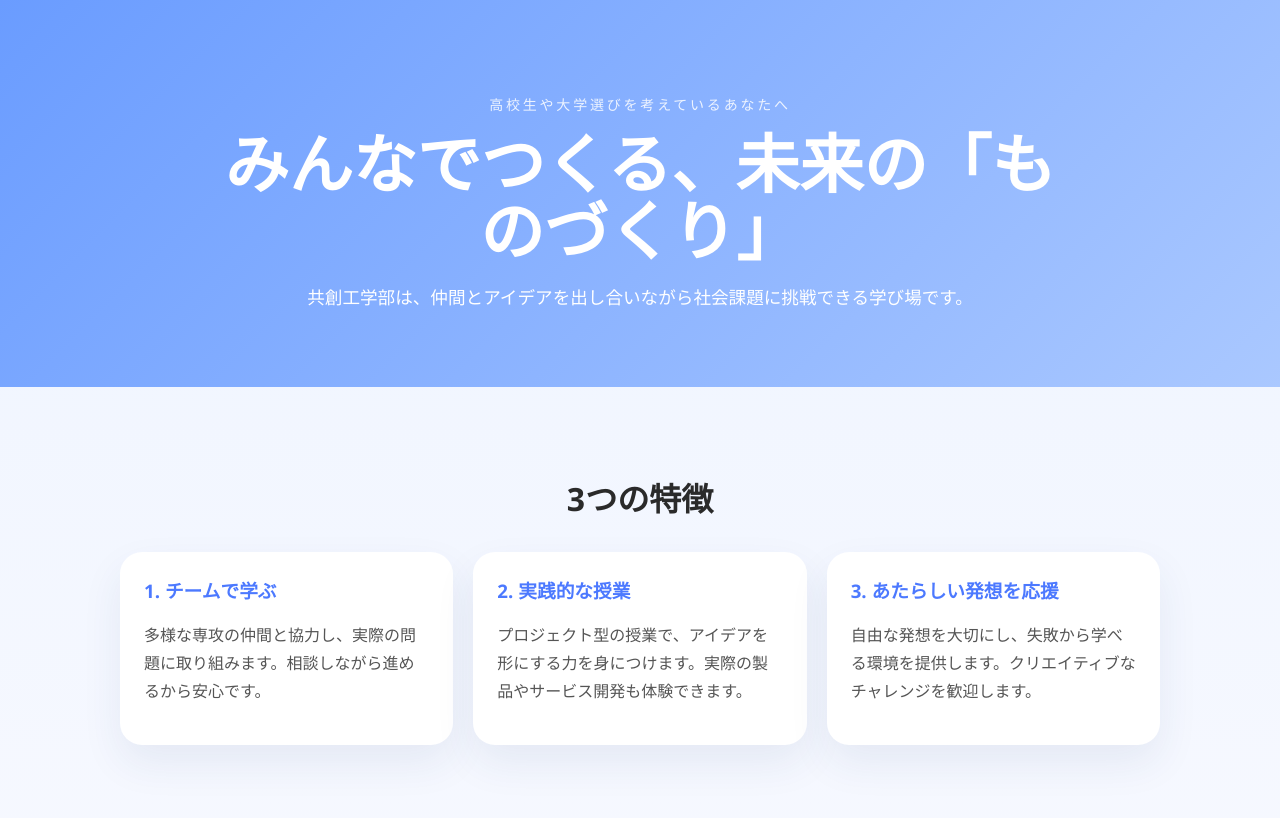
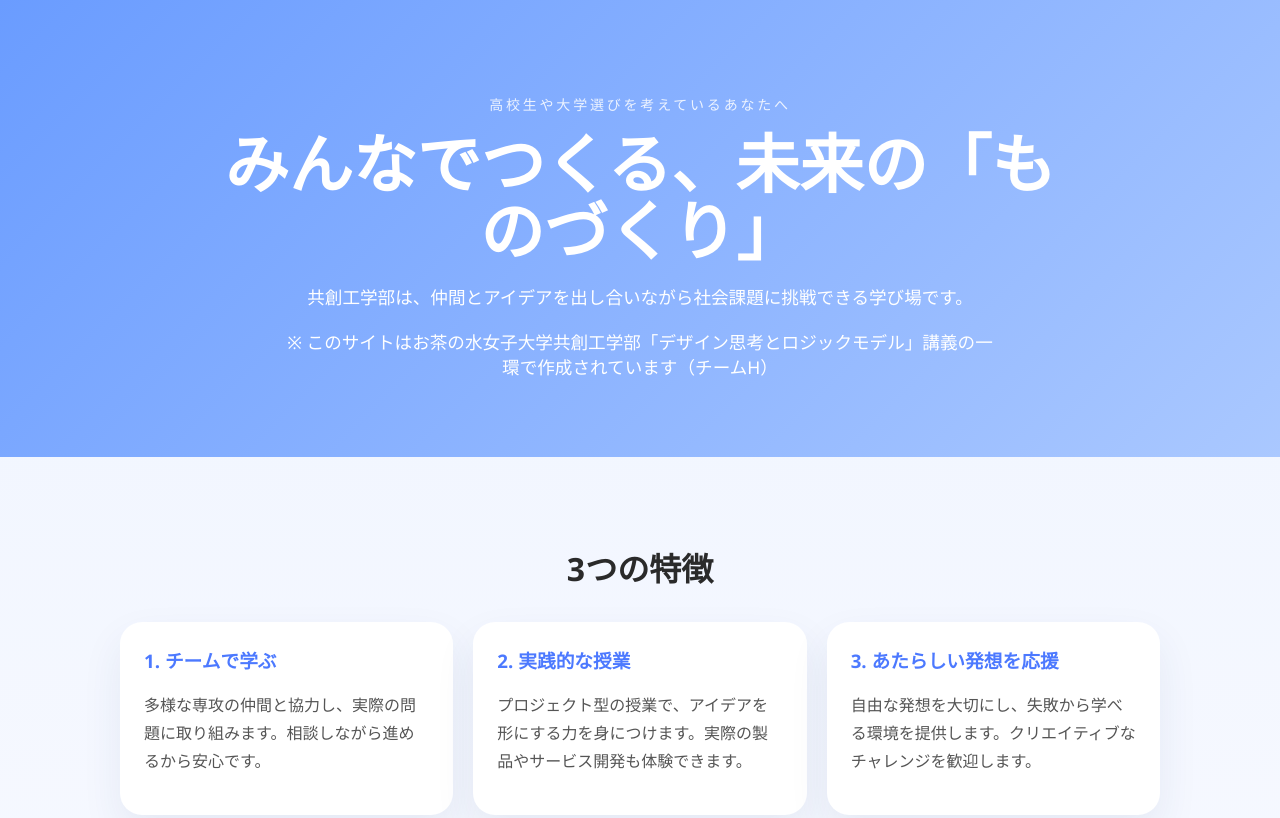
Before and after one commit to 123-456-789-ui/kyoso_wab, a plain HTML site: page index.html in a window 1280 px wide. Shown: the top 818 px of the page. Drawn offline with Linux system fonts and the light colour scheme.

Commit message:
Update index.html

```diff
--- a/index.html
+++ b/index.html
@@ -13,6 +13,7 @@
       <p class="eyebrow">高校生や大学選びを考えているあなたへ</p>
       <h1>みんなでつくる、未来の「ものづくり」</h1>
       <p class="hero-text">共創工学部は、仲間とアイデアを出し合いながら社会課題に挑戦できる学び場です。</p>
+      <p class="hero-text">※ このサイトはお茶の水女子大学共創工学部「デザイン思考とロジックモデル」講義の一環で作成されています（チームH）</p>
     </div>
   </header>
 
```
